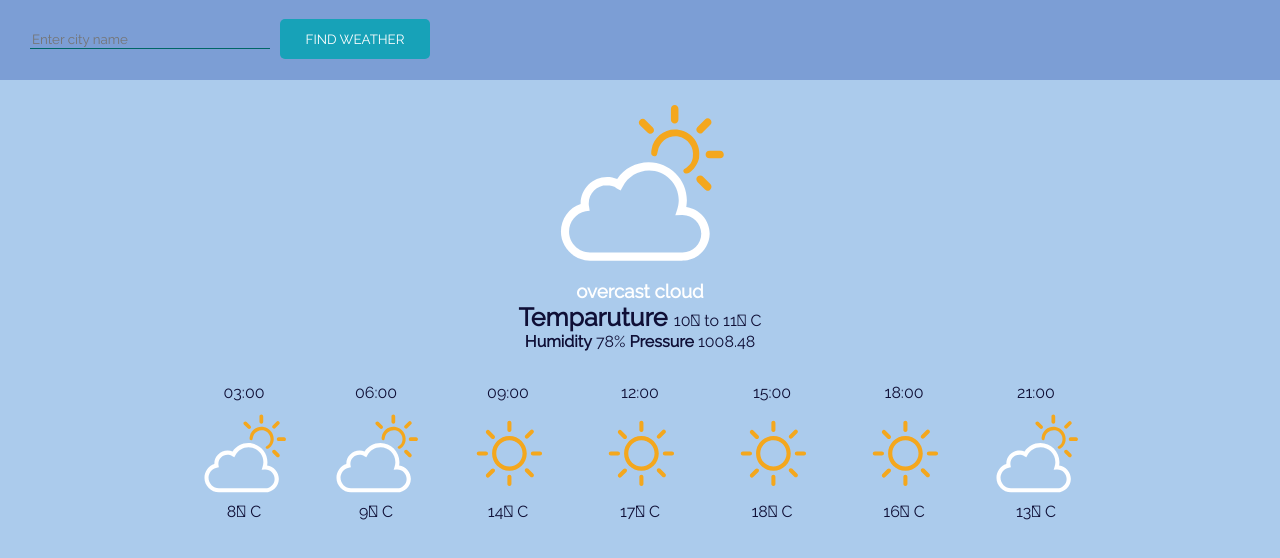
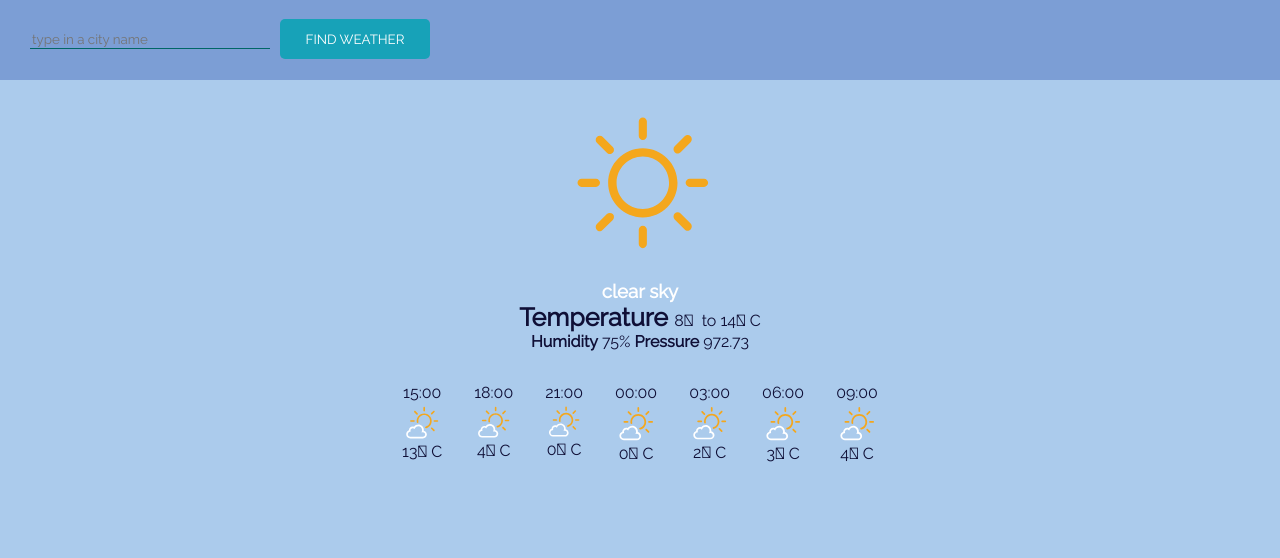
Before and after one commit to OmAiR1Kh/WeatherAPI, a React (Create React App) app: page / in a window 1280 px wide. Shown: the top 558 px of the page. Built offline with nearby package versions, Linux system fonts and the light colour scheme.

Commit message:
Weather API: Extracting the values from the Fake Weather json

```diff
--- a/src/App.js
+++ b/src/App.js
@@ -1,25 +1,20 @@
 import React, { Component } from "react";
-import storm from "./img/weather-icons/storm.svg";
-import drizzle from './img/weather-icons/drizzle.svg'
-import clear from './img/weather-icons/clear.svg'
-import cloudy from './img/weather-icons/cloudy.svg'
-import fog from './img/weather-icons/fog.svg'
-import mostlycloudy from './img/weather-icons/mostlycloudy.svg'
-import partlycloudy from './img/weather-icons/partlycloudy.svg'
-import rain from './img/weather-icons/rain.svg'
-import snow from './img/weather-icons/snow.svg'
-import unknown from './img/weather-icons/unknown.svg'
+
+// import SayHi, { SayHello } from "./components/WeatherItem";
+// import fakeWeatherData from "./fakeWeatherData.json";
 
 import "./App.css";
 import Search from "./components/Search";
-import WeatherItem  from "./components/WeatherItem";
-import WeatherIcons from "./components/WeatherIcons";
+import WeatherItem, { CurrentWeather } from "./components/WeatherItem";
+import fakeWeather from "./fakeWeatherData.json";
+import clear from "./img/weather-icons/clear.svg";
+import partlycloudy from "./img/weather-icons/partlycloudy.svg";
 
 class App extends Component {
   constructor(props) {
     super(props);
     this.state = {
-      name: "Omair and Rabih"
+      weatherList: fakeWeather.list,
     };
   }
 
@@ -30,11 +25,19 @@ class App extends Component {
   render() {
     return (
       <div className="app">
-        <Search />
+        <Search/>
+        <CurrentWeather discriptions={this.state.weatherList[0].weather[0].description} tempMin={this.state.weatherList[0].main.temp_min}
+        tempMax={this.state.weatherList[0].main.temp_max} humidity={this.state.weatherList[0].main.humidity}
+        pressure={this.state.weatherList[0].main.pressure}/>
+        <div class="footer">
+        {this.state.weatherList.map((item,index) =>{
+                  if(index > 0 && index <8){
+                    return  < WeatherItem time={item.dt_txt} dayDegree={item.main.temp} />
+                  }
+                })}
+         </div>
 
-        <WeatherItem />
 
-        <WeatherIcons />
       </div>
     );
   }
--- a/src/components/Search.js
+++ b/src/components/Search.js
@@ -1,6 +1,8 @@
 import React from "react";
 
 import clear from "../img/weather-icons/clear.svg";
+import mostlycloudy from '../img/weather-icons/mostlycloudy.svg'
+import partlycloudy from '../img/weather-icons/partlycloudy.svg'
 import "./Search.css";
 class Search extends React.Component {
   state = {
@@ -9,14 +11,15 @@ class Search extends React.Component {
 
   render() {
     return (
-      <div className="app">
-        <nav class="navbar">
+      <div>
+      <nav class="navbar">
           <form>
-            <input type="search" placeholder="Enter city name"/>
+            <input type="search" placeholder="type in a city name" />
             <button className="submit">FIND WEATHER</button>
           </form>
         </nav>
-      </div>
+
+    </div>
     );
   }
 }
--- a/src/components/WeatherIcons.js
+++ b/src/components/WeatherIcons.js
@@ -10,6 +10,7 @@ import rain from '../img/weather-icons/rain.svg'
 import snow from '../img/weather-icons/snow.svg'
 import unknown from '../img/weather-icons/unknown.svg'
 import mostlycloudy from '../img/weather-icons/mostlycloudy.svg'
+import FakeWeather from "../fakeWeatherData.json"
 
 class WeatherIcons extends Component {
     constructor(props) {
--- a/src/components/WeatherItem.js
+++ b/src/components/WeatherItem.js
@@ -1,29 +1,30 @@
 import React, { Component } from "react";
 import { render } from "react-dom";
+import partlycloudy from "../img/weather-icons/partlycloudy.svg";
+import clear from '../img/weather-icons/clear.svg';
 
-import storm from "../img/weather-icons/storm.svg";
-import drizzle from '../img/weather-icons/drizzle.svg'
-import clear from '../img/weather-icons/clear.svg'
-import cloudy from '../img/weather-icons/cloudy.svg'
-import fog from '../img/weather-icons/fog.svg'
-import partlycloudy from '../img/weather-icons/partlycloudy.svg'
-import rain from '../img/weather-icons/rain.svg'
-import snow from '../img/weather-icons/snow.svg'
-import unknown from '../img/weather-icons/unknown.svg'
 
-import mostlycloudy from '../img/weather-icons/mostlycloudy.svg'
 
 export default class WeatherItem extends Component {
   render() {
     return (
-      <div>
-        <div className="content">
-          <img src={mostlycloudy} alt="mostlycloudy icon" className=" main"/>
-          <h3>overcast cloud</h3>
-          <p><span class="temp">Temparuture </span>10 ْto 11 ْC</p>
-          <p><span class="A">Humidity</span> 78% <span class="A">Pressure</span> 1008.48</p>
-        </div>
-      </div>
-    )
+      <div class="footerA">
+      <p>{this.props.time.split(" ")[1].substring(0,5)}</p>
+      <img src={partlycloudy} alt="partlycloudy icon" className="partly"/>
+      <p>{Math.round(this.props.dayDegree-273.15)} ْC</p>
+    </div>
+    );
   }
 }
+export class CurrentWeather extends Component {
+  render() {
+    return (
+      <div className="content">
+      <img src={clear} alt="clear icon" className=" main"/>
+      <h3>{this.props.discriptions}</h3>
+      <p><span class="temp">Temperature </span>{Math.round(this.props.tempMin-273.15)} ْ to {Math.round(this.props.tempMax-273.15)} ْC</p>
+      <p><span class="A">Humidity</span> {this.props.humidity}% <span class="A">Pressure</span> {this.props.pressure}</p>
+    </div>
+    );
+  }
+}
```
